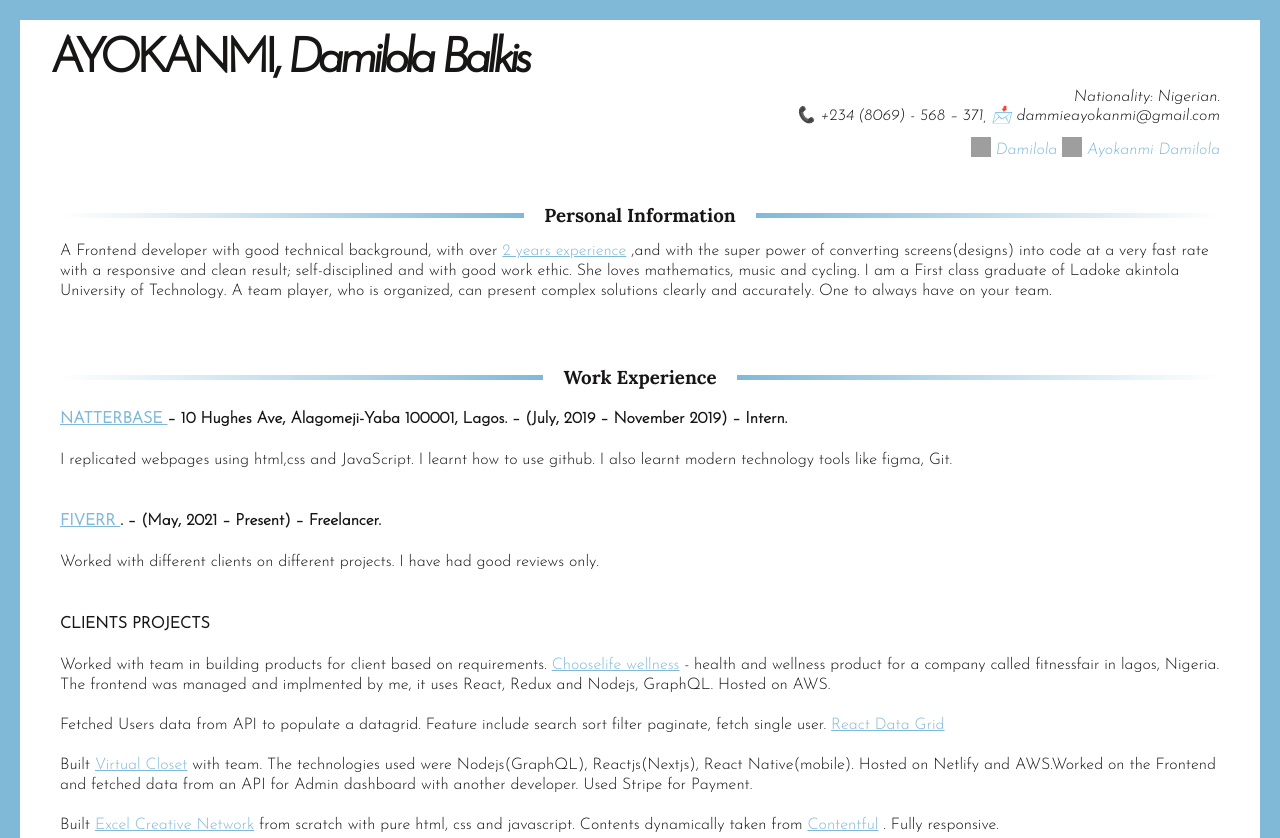
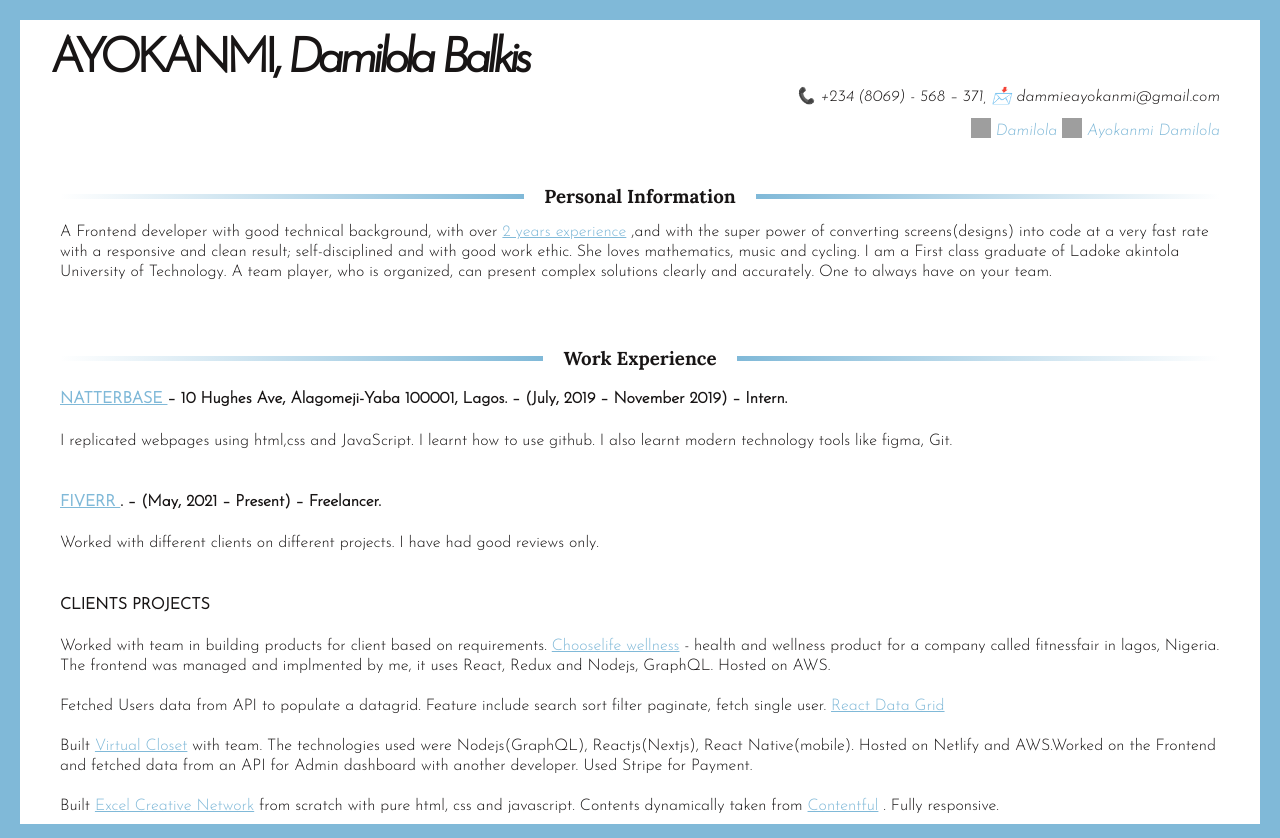
Before and after one commit to dammieayokanmi/MY-CV, a website: page index.html in a window 1280 px wide. Shown: the top 838 px of the page. Drawn offline with Linux system fonts and the light colour scheme; grey boxes are pictures that could not be loaded.

Commit message:
Update index.html

```diff
--- a/index.html
+++ b/index.html
@@ -60,7 +60,6 @@ property="twitter:image"
         </h2>
 
         <div class="info">
-             <p class="country">Nationality: Nigerian.</p>
             <p class="info-contact">
                 <span class="tel">📞 +234 (8069) - 568 – 371,</span>
                 <span class="email">📩 dammieayokanmi@gmail.com</span>
```
